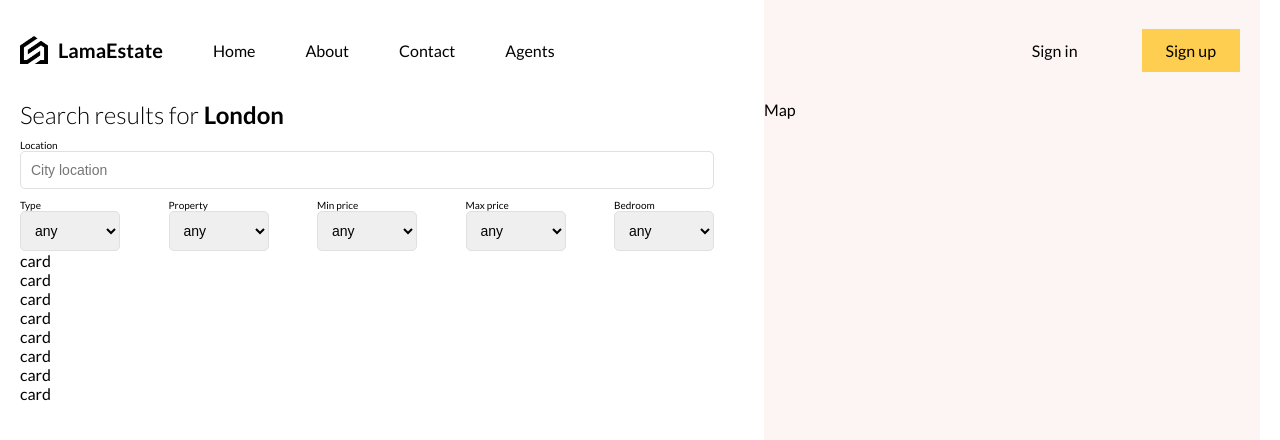
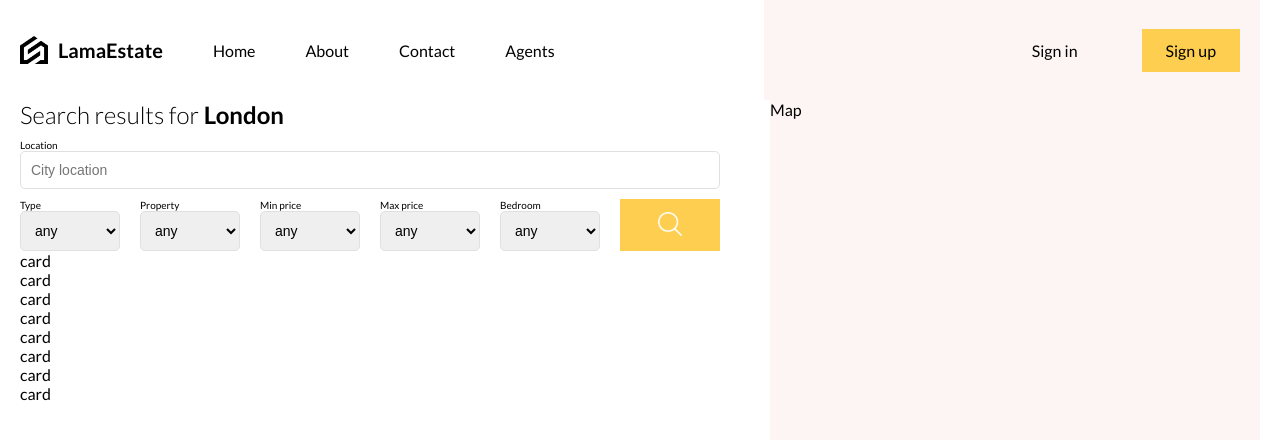
Before and after one commit to zixx-bit/estate-ui, a React (Vite) app: page /list in a window 1280 px wide. Shown: the top 440 px of the page. Built offline with nearby package versions, Linux system fonts and the light colour scheme.

Commit message:
filter component update

```diff
--- a/src/components/filter/Filter.jsx
+++ b/src/components/filter/Filter.jsx
@@ -65,9 +65,14 @@ function Filter() {
       <option value="">House</option>
       </select>
     </div>
+
+      <button className="search">
+        <img src="/search.png"></img>
+      </button>
+
   </div>
 </div>
-  )
+  );
 }
 
 export default Filter
--- a/src/components/filter/filter.scss
+++ b/src/components/filter/filter.scss
@@ -29,5 +29,17 @@
         display: flex;
         justify-content: space-between;
         gap: 20px;
+        button{
+            width: 100px;
+            padding: 10px;
+            border: none;
+            cursor: pointer;
+            background-color: #fece51;
+
+            img {
+                width: 24px;
+                height: 24px;
+            }
+        }
     }
 }
```
